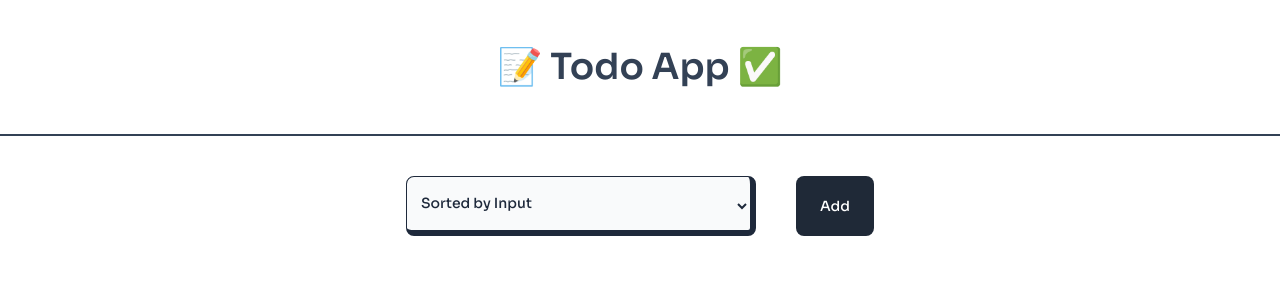
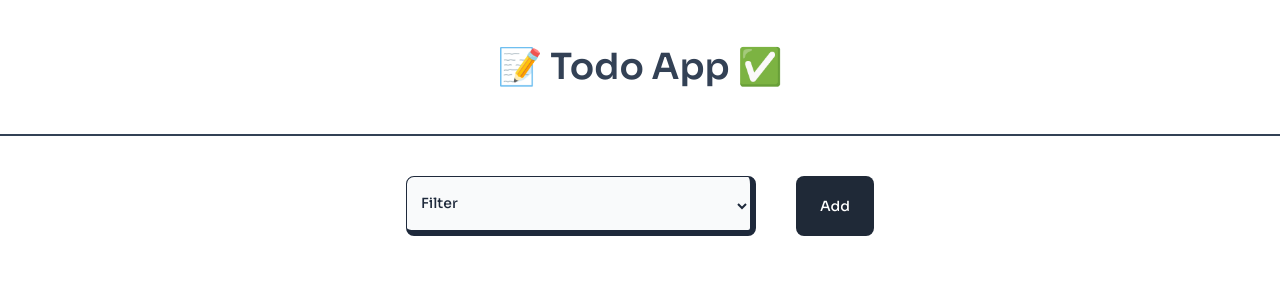
Before and after one commit to ramaherdianto/todoapp, a React (Vite) app: page / in a window 1280 px wide. Shown: the top 286 px of the page. Built offline with nearby package versions, Linux system fonts and the light colour scheme.

Commit message:
fix: delete all tasks following that data in localstorage will remove or deleted

```diff
--- a/src/App.jsx
+++ b/src/App.jsx
@@ -89,10 +89,12 @@ function App() {
 
     const sortedTasks = () => {
         switch (sortBy) {
-            case 'title':
+            case 'reset':
                 return tasksList.slice().sort((a, b) => a.title.localeCompare(b.title));
-            case 'status':
+            case 'completed':
                 return tasksList.slice().sort((a, b) => Number(b.completed) - Number(a.completed));
+            case 'incompleted':
+                return tasksList.slice().sort((a, b) => Number(a.completed) - Number(b.completed));
             case 'input':
             default:
                 return tasksList;
@@ -103,6 +105,7 @@ function App() {
         const confirm = window.confirm('Are you sure you want to delete all tasks?');
         if (confirm) {
             setTasksList([]);
+            localStorage.removeItem('tasksList');
         }
     };
 
--- a/src/components/Form.jsx
+++ b/src/components/Form.jsx
@@ -20,13 +20,16 @@ const Form = ({
                 <section className='max-w-7xl flex px-4'>
                     <section className='flex w-full justify-between gap-4 md:gap-10'>
                         <select
-                            value={sortBy}
                             onChange={(e) => setSortBy(e.target.value)}
                             className='bg-gray-50 font-medium w-[200px] sm:w-[300px] md:w-[350px] border border-b-[6px] border-r-[6px] border-slate-800 focus:outline-none text-slate-800 text-sm block px-2.5 py-4 rounded-lg'
                         >
-                            <option value='input'>Sorted by Input</option>
-                            <option value='title'>Sorted by Title</option>
-                            <option value='status'>Sorted by status</option>
+                            <option selected disabled>
+                                Filter
+                            </option>
+                            <option value='reset'>Reset Filter</option>
+                            <option value='title'>Filter: Title</option>
+                            <option value='incompleted'>Filter: Incompleted</option>
+                            <option value='completed'>Filter: Completed</option>
                         </select>
                         <section className='flex items-center gap-4'>
                             <button
```
